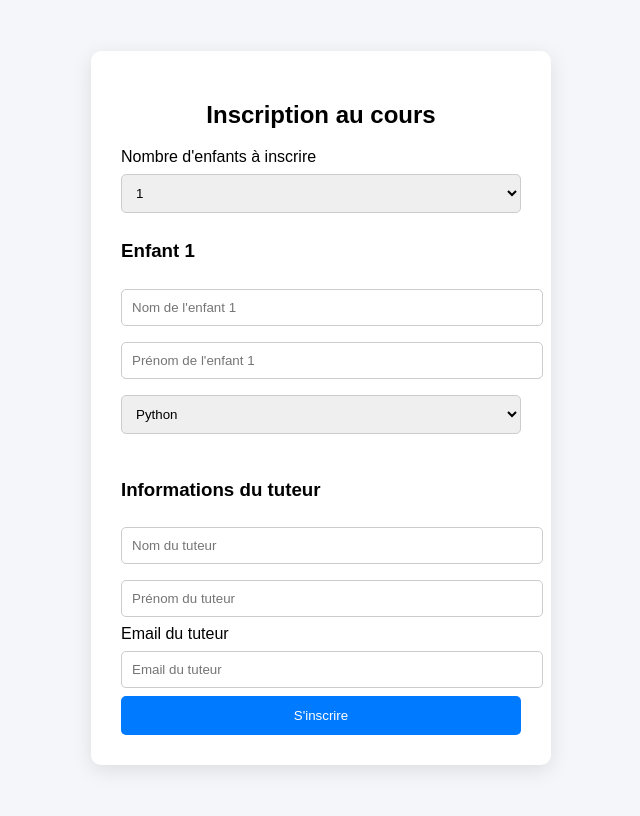
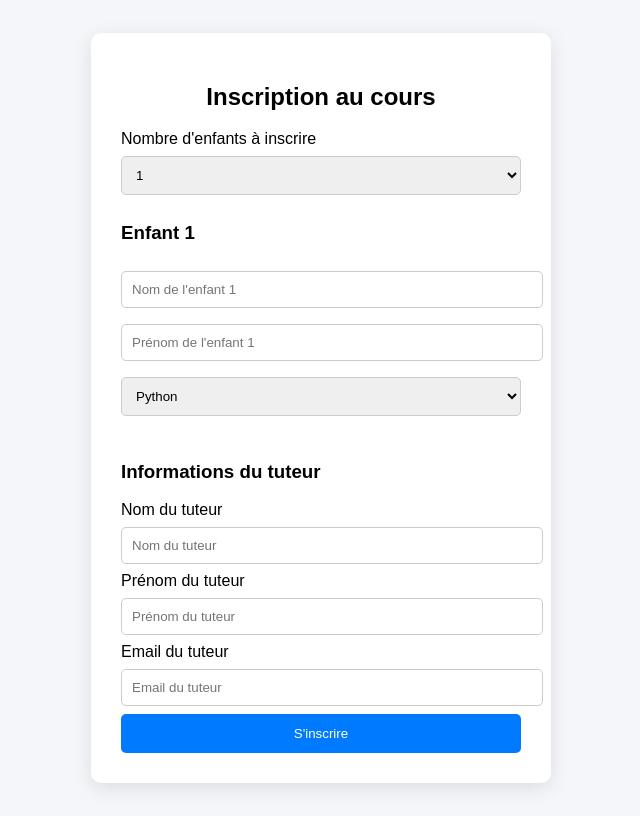
Before and after one commit to karim073/Projet_inscription, a Flask app: page / in a window 1280 px wide. Shown: the whole page, without its empty margins (319-959 px from the left). Run offline with Flask 3, Linux system fonts and the light colour scheme; some libraries are stand-ins or nearby versions.

Commit message:
amélioration info tuteur

```diff
--- a/templates/inscription.html
+++ b/templates/inscription.html
@@ -36,12 +36,21 @@
     <div id="formulaires_enfants"></div>
 
     <!-- Informations du tuteur -->
-    <h3>Informations du tuteur</h3>
-    <input type="text" name="nom_tuteur" placeholder="Nom du tuteur" required>
-    <input type="text" name="prenom_tuteur" placeholder="Prénom du tuteur" required>
-    <div class="form-group">
-    <label for="email">Email du tuteur</label>
-    <input type="email" class="form-control" id="email" name="email" placeholder="Email du tuteur" required>
+<h3>Informations du tuteur</h3>
+
+<div class="form-group">
+    <label for="nom_tuteur">Nom du tuteur</label>
+    <input type="text" class="form-control" id="nom_tuteur" name="nom_tuteur" placeholder="Nom du tuteur" required>
+</div>
+
+<div class="form-group">
+    <label for="prenom_tuteur">Prénom du tuteur</label>
+    <input type="text" class="form-control" id="prenom_tuteur" name="prenom_tuteur" placeholder="Prénom du tuteur" required>
+</div>
+
+<div class="form-group">
+    <label for="email_tuteur">Email du tuteur</label>
+    <input type="email" class="form-control" id="email_tuteur" name="email" placeholder="Email du tuteur" required>
 </div>
 
     <!-- CAPTCHA -->
```
